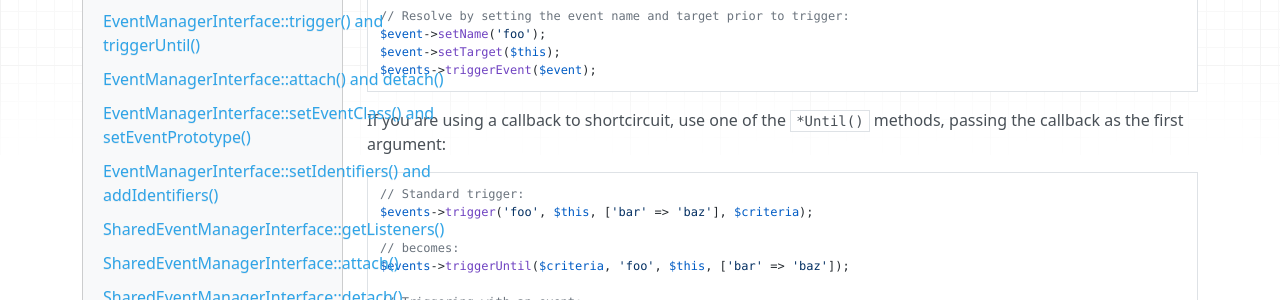
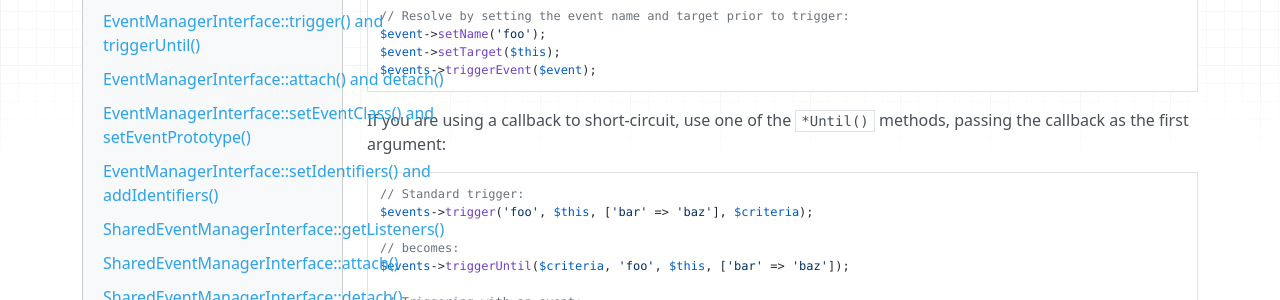
Before and after one commit to zendframework/zend-eventmanager, an MkDocs documentation site: the page built from doc/book/migration/changed.md, in a window 1280 px wide and 900 px high, scrolled down 1762 px. Shown: the part 151-451 px from the top of the window. Built offline with MkDocs 1.6.1, drawn with Linux system fonts in a browser that asks for light colours; nearby versions of some CDN libraries; old or Windows-style settings are respelled for this version of MkDocs.

Commit message:
Improve spelling in documentation

````diff
--- a/doc/book/migration/changed.md
+++ b/doc/book/migration/changed.md
@@ -111,7 +111,7 @@ $event->setTarget($this);
 $events->triggerEvent($event);
 ```
 
-If you are using a callback to shortcircuit, use one of the `*Until()` methods,
+If you are using a callback to short-circuit, use one of the `*Until()` methods,
 passing the callback as the first argument:
 
 ```php
````
Also changed, not shown: doc/book/api.md (+4 -4 lines), doc/book/tutorial.md (+1 -1 lines).
